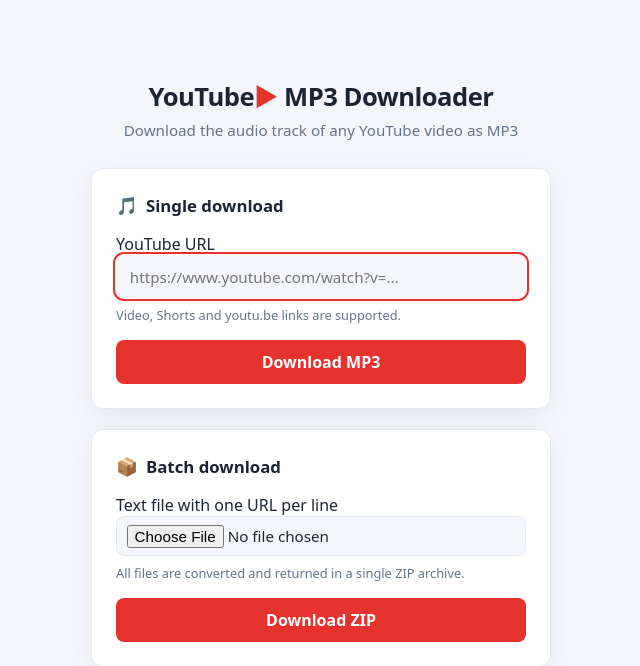
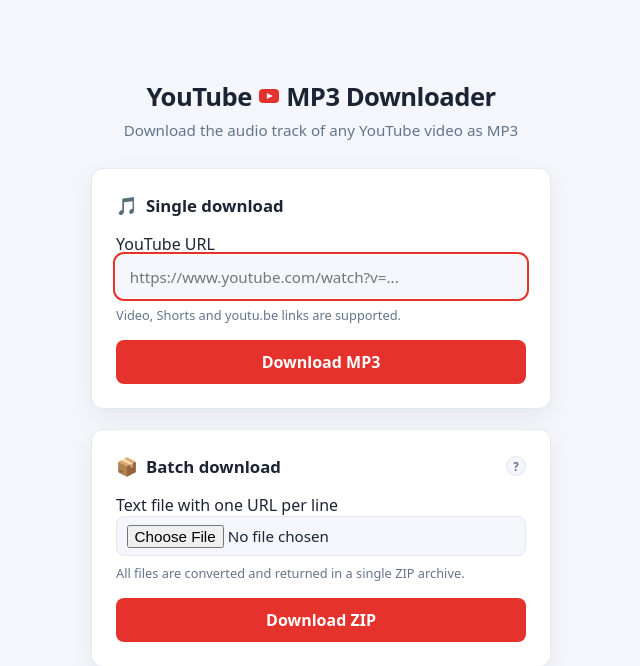
Before and after one commit to WildPasta/youtube_mp3_downloader, a Flask app: page / in a window 1280 px wide. Shown: the top 666 px of the page, without its empty margins (319-959 px from the left). Run offline with Flask 3, Linux system fonts and the light colour scheme.

Commit message:
fix: replace unicode play glyph and add batch input example hint
- the ▶ character rendered inconsistently across platforms; replace
  with a pure-CSS play badge that renders identically everywhere
- add a '?' toggle next to Batch download that expands an example
  of the expected .txt input format (one URL per line)

```diff
--- a/server/templates/index.html
+++ b/server/templates/index.html
@@ -45,8 +45,35 @@
             padding: 2rem 1rem;
         }
         header { text-align: center; margin-bottom: 1.75rem; }
-        h1 { font-size: 1.6rem; margin: 0 0 .4rem; letter-spacing: -.02em; }
-        h1 .dot { color: var(--accent); }
+        h1 {
+            font-size: 1.6rem;
+            margin: 0 0 .4rem;
+            letter-spacing: -.02em;
+            display: flex;
+            align-items: center;
+            justify-content: center;
+            gap: .45rem;
+            flex-wrap: wrap;
+        }
+        .play {
+            display: inline-block;
+            width: 20px;
+            height: 14px;
+            flex: none;
+            background: var(--accent);
+            border-radius: 4px;
+            position: relative;
+        }
+        .play::before {
+            content: "";
+            position: absolute;
+            top: 50%;
+            left: 50%;
+            transform: translate(-35%, -50%);
+            border-style: solid;
+            border-width: 3.5px 0 3.5px 6px;
+            border-color: transparent transparent transparent #fff;
+        }
         header p { margin: 0; color: var(--muted); font-size: .95rem; }
         .card {
             background: var(--card);
@@ -60,6 +87,37 @@
         }
         .card h2 { font-size: 1.05rem; margin: 0 0 1rem; display: flex; align-items: center; gap: .5rem; }
         .card h2 .icon { font-size: 1.1rem; }
+        .help {
+            margin-left: auto;
+            flex: none;
+            width: 20px;
+            height: 20px;
+            padding: 0;
+            margin-top: 0;
+            border: 1px solid var(--border);
+            border-radius: 50%;
+            background: var(--bg);
+            color: var(--muted);
+            font-size: .72rem;
+            font-weight: 700;
+            font-family: inherit;
+            line-height: 1;
+            cursor: pointer;
+        }
+        .help:hover { border-color: var(--accent); color: var(--accent); background: transparent; }
+        .example {
+            display: none;
+            margin: .25rem 0 1rem;
+            padding: .7rem .9rem;
+            border: 1px dashed var(--border);
+            border-radius: 8px;
+            background: var(--bg);
+            color: var(--muted);
+            font-family: ui-monospace, SFMono-Regular, Menlo, Consolas, monospace;
+            font-size: .76rem;
+            white-space: pre;
+            overflow-x: auto;
+        }
         input[type="text"], input[type="file"] {
             width: 100%;
             padding: .65rem .8rem;
@@ -129,7 +187,7 @@
 </head>
 <body>
     <header>
-        <h1>YouTube<span class="dot">▶</span> MP3 Downloader</h1>
+        <h1>YouTube<span class="play" aria-hidden="true"></span>MP3 Downloader</h1>
         <p>Download the audio track of any YouTube video as MP3</p>
     </header>
 
@@ -151,7 +209,13 @@
     </form>
 
     <form class="card" action="/batch_download" method="post" enctype="multipart/form-data" target="download-frame" data-download>
-        <h2><span class="icon">📦</span> Batch download</h2>
+        <h2>
+            <span class="icon">📦</span> Batch download
+            <button type="button" class="help" id="help-toggle" aria-label="Show an example input file" aria-expanded="false" aria-controls="batch-example">?</button>
+        </h2>
+        <div class="example" id="batch-example">https://www.youtube.com/watch?v=aqz-KE-bpKQ
+https://youtu.be/dQw4w9WgXcQ
+https://www.youtube.com/shorts/3tmdnTG9eCQ</div>
         <label for="file">Text file with one URL per line</label>
         <input type="file" id="file" name="file" accept=".txt" required>
         <p class="hint">All files are converted and returned in a single ZIP archive.</p>
@@ -189,6 +253,14 @@
             });
         });
 
+        var helpBtn = document.getElementById('help-toggle');
+        var example = document.getElementById('batch-example');
+        helpBtn.addEventListener('click', function () {
+            var open = example.style.display === 'block';
+            example.style.display = open ? 'none' : 'block';
+            helpBtn.setAttribute('aria-expanded', String(!open));
+        });
+
         frame.addEventListener('load', function () {
             if (!busy) { return; }
             try {
```
